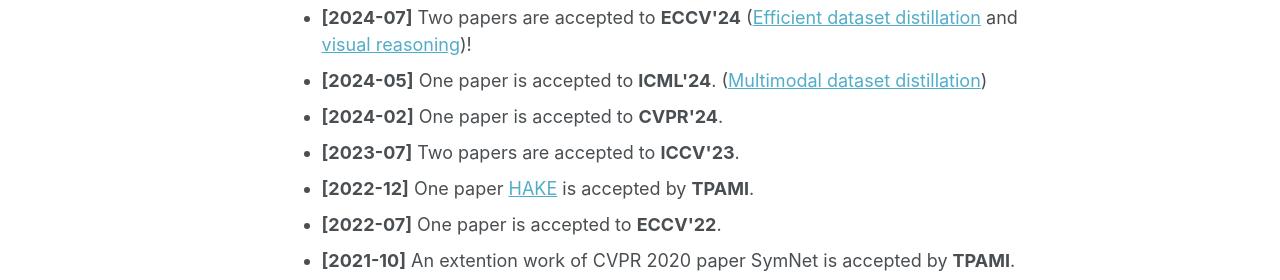
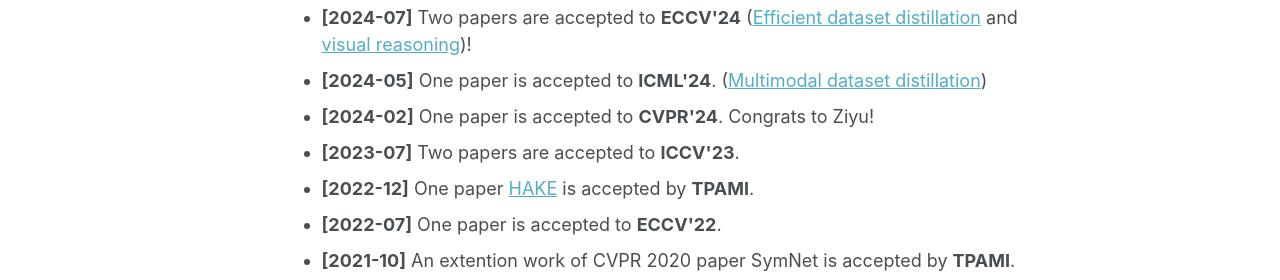
Before and after one commit to silicx/silicx.github.io, a plain HTML site: page index.html in a window 1280 px wide. Shown: the part 510-790 px from the top of the page. Drawn offline with nearby package versions, Linux system fonts and the light colour scheme; some packages are replaced by stand-ins of ours.

Commit message:
Update index.html

```diff
--- a/index.html
+++ b/index.html
@@ -163,7 +163,7 @@
           <li><strong>[2024-07]</strong> Two papers are accepted to <strong>ECCV'24</strong> (<a href="https://arxiv.org/abs/2305.18381">Efficient dataset distillation</a> and <a href="https://arxiv.org/abs/2407.19666">visual reasoning</a>)!</li>
           <li><strong>[2024-05]</strong> One paper is accepted to <strong>ICML'24</strong>. (<a href="https://arxiv.org/abs/2406.03793">Multimodal dataset distillation</a>)</li>
           <!-- <li><strong>[2024-03]</strong> Initiated a research tutorial for RHOS newcomers (<a href="https://mvig-rhos.gitbook.io/rhos-ke-yan-shou-ce">RHOS科研手册</a>), which will be co-maintained by the whole <a href="https://mvig-rhos.com/#people">RHOS group</a>. You may find inspiration whether you are a beginner or a senior/dàlǎo in CV or robotics. </li> -->
-          <li><strong>[2024-02]</strong> One paper is accepted to <strong>CVPR'24</strong>.</li>
+          <li><strong>[2024-02]</strong> One paper is accepted to <strong>CVPR'24</strong>. Congrats to Ziyu!</li>
           <!-- <li><strong>[2023-09]</strong> I'm TA-ing CS348 Computer Vision. Congratulations to all the four groups for their outstanding projects within a limited time, which are accepted to academic conferences! (Check them out: Group <a href="https://cv-h-g-r-group.github.io/CRLT_DD/">A</a> <a href="https://distill-generalization-group.github.io">B</a> <a href="https://jianglai-0023.github.io/homepage/homepage.html">C</a> <a href="https://jerrygjx.github.io/Kinematic-Motion-Diffusion/">D</a>)</li> -->
           <li><strong>[2023-07]</strong> Two papers are accepted to <strong>ICCV'23</strong>. </li>
           <!-- <li><strong>[2023-05]</strong> Please check our latest work on efficient dataset distillation (<a href="https://arxiv.org/abs/2305.18381">arXiv</a>).</li> -->
```
